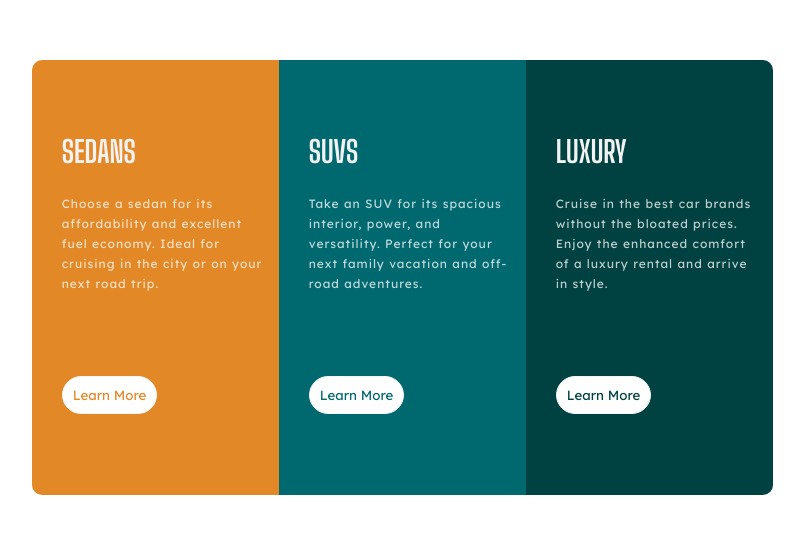
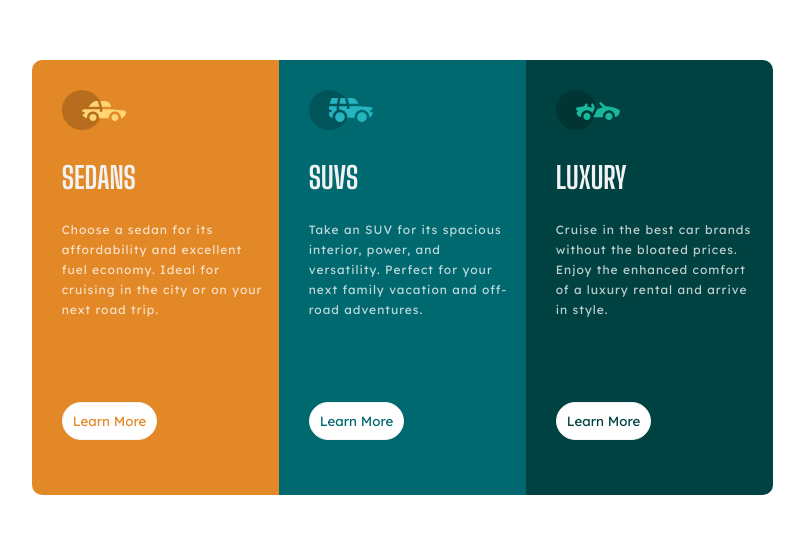
Before and after one commit to hassanmuhh/threeColumns2, a plain HTML site: page index.html in a window 1280 px wide. Shown: the part 140-674 px from the top of the page, without its empty margins (233-1037 px from the left). Drawn offline with Linux system fonts and the light colour scheme.

Commit message:
Update index.html

```diff
--- a/index.html
+++ b/index.html
@@ -14,14 +14,14 @@
 
     <div class="container">
         <div class="first">
-            <img src="/images/icon-sedans.svg" alt="">
+            <img src="icon-sedans.svg" alt="">
             <h2>Sedans</h2>
             <p>  Choose a sedan for its affordability and excellent fuel economy. Ideal for cruising in the city or on your next road trip.
             </p>
             <button class="st">Learn More</button>
         </div>
         <div class="second">
-            <img src="/images/icon-suvs.svg" alt="">
+            <img src="icon-suvs.svg" alt="">
 
             <h2>Suvs</h2>
             <p>
@@ -33,7 +33,7 @@
 
         </div>
         <div class="third">
-            <img src="/images/icon-luxury.svg" alt="">
+            <img src="icon-luxury.svg" alt="">
 
             <h2>luxury</h2>
         <p>
```
